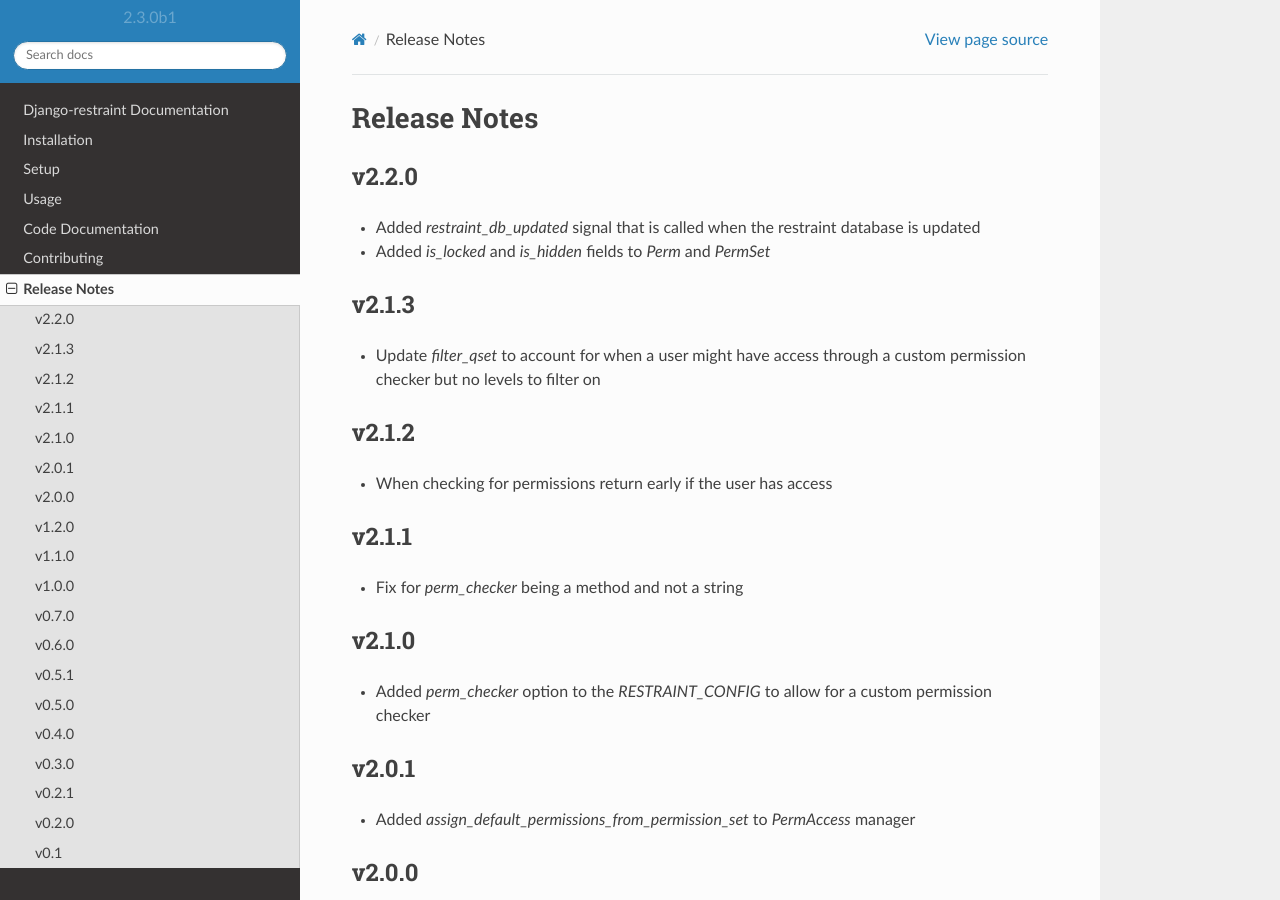
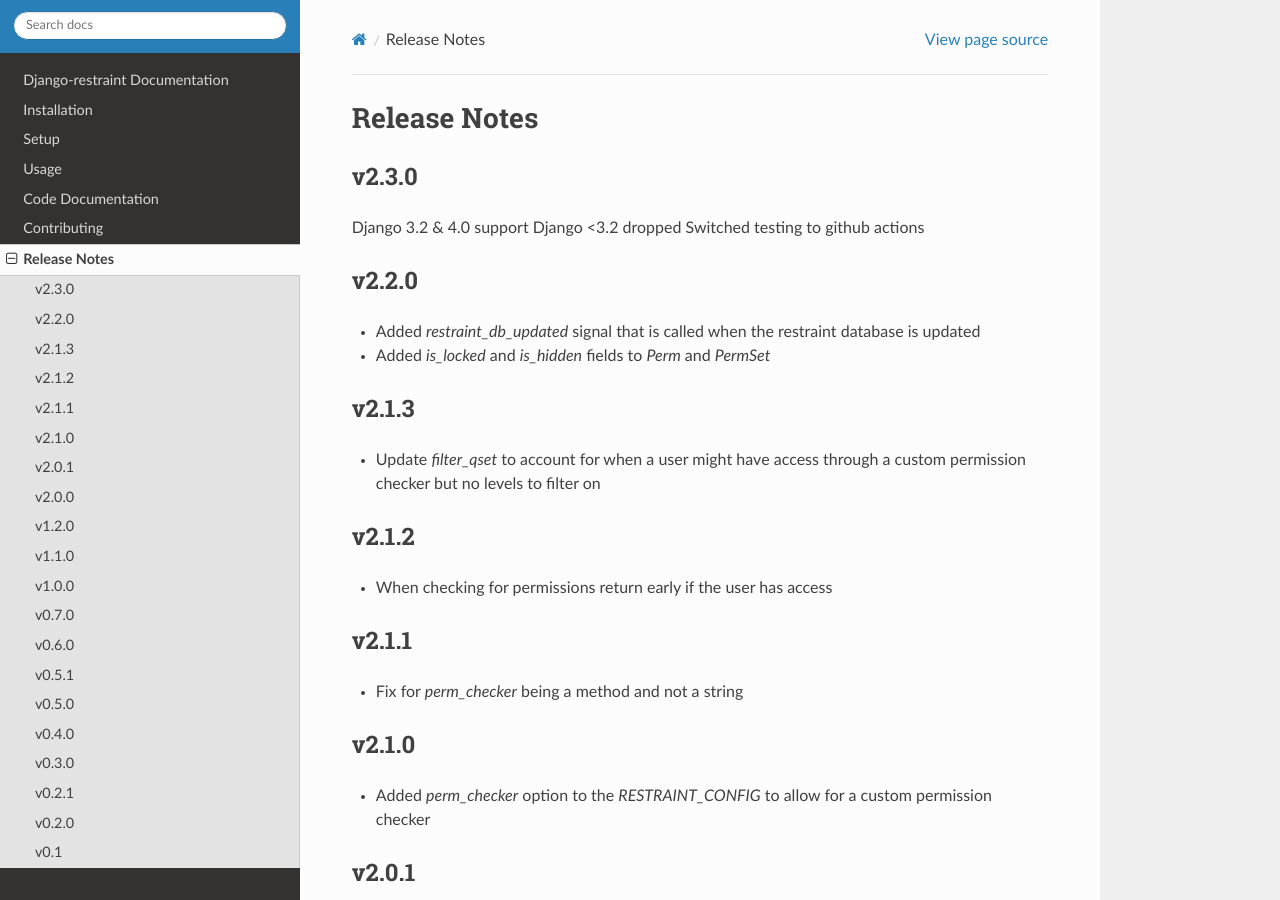
Before and after one commit to ambitioninc/django-restraint, a Sphinx documentation site: the page built from docs/release_notes.rst, in a window 1280 px wide and 900 px high. Built offline with Sphinx 7.4.7 and the Read the Docs theme 2.0.0, drawn with Linux system fonts in a browser that asks for light colours.

Commit message:
Updated version and notes

```diff
--- a/docs/release_notes.rst
+++ b/docs/release_notes.rst
@@ -1,5 +1,11 @@
 Release Notes
 =============
+
+v2.3.0
+-------
+Django 3.2 & 4.0 support
+Django <3.2 dropped
+Switched testing to github actions
 
 v2.2.0
 ------
--- a/restraint/version.py
+++ b/restraint/version.py
@@ -1 +1 @@
-__version__ = '2.3.0b1'
+__version__ = '2.3.0'
```
Also changed, not shown: 1 other file.
